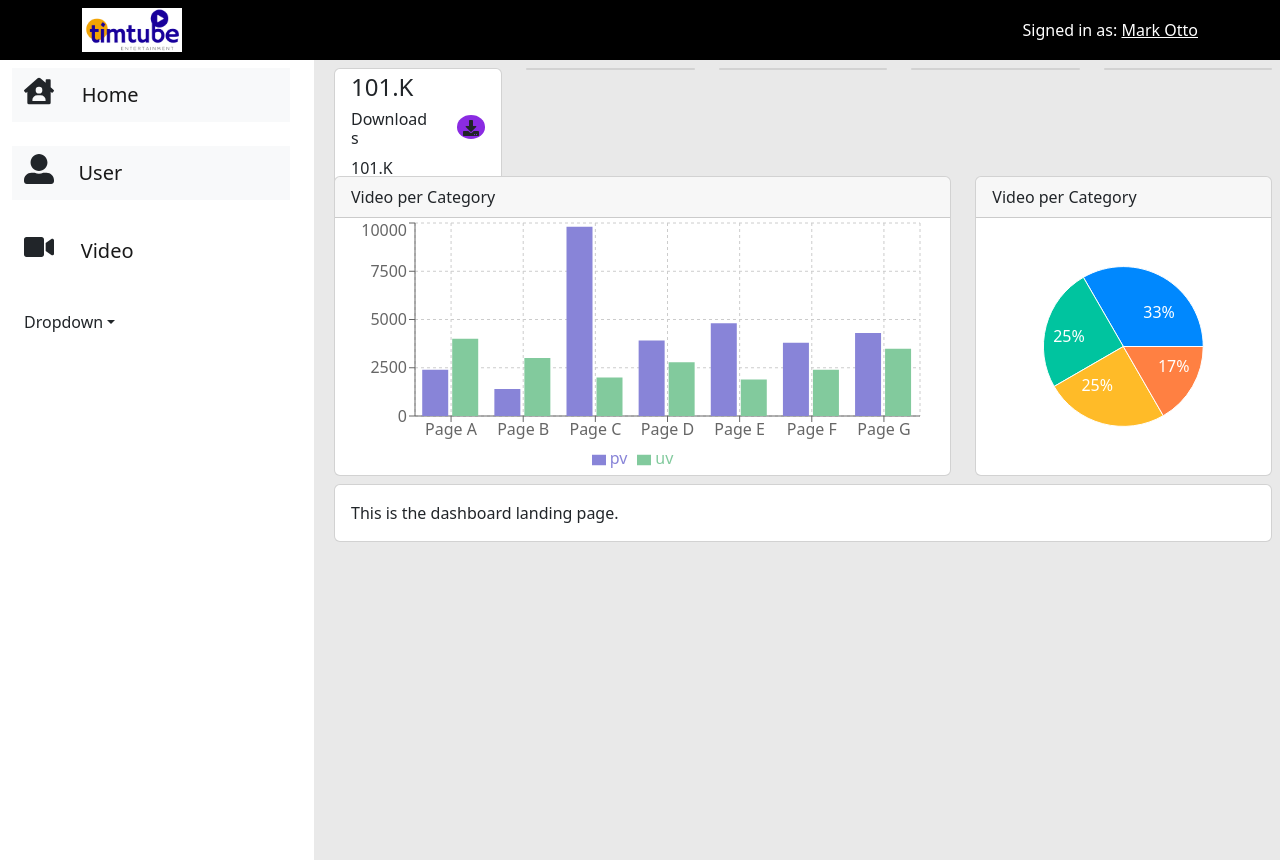
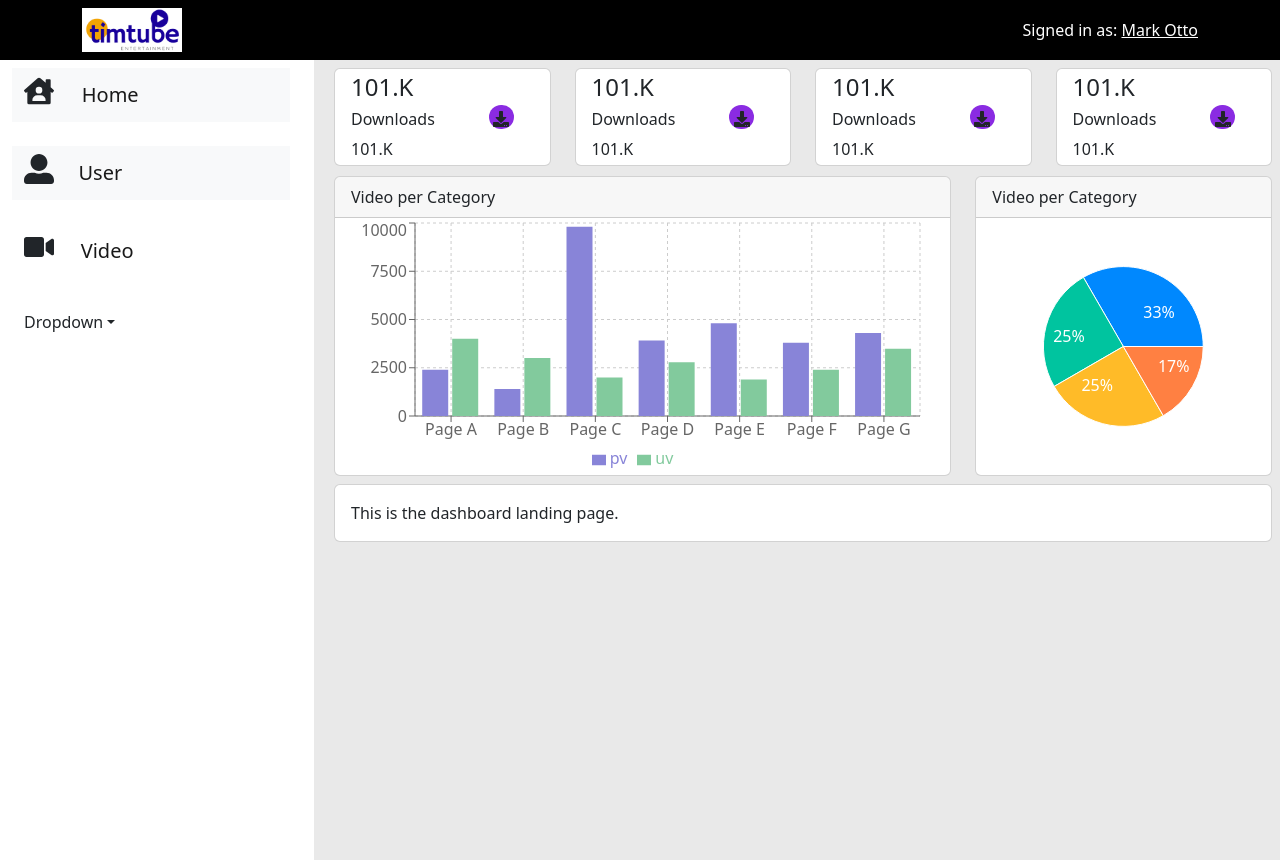
Before and after one commit to Daedite/store-nzedi-admin-ui, a React (Create React App) app: page /home in a window 1280 px wide. Built offline with nearby package versions, Linux system fonts and the light colour scheme.

Commit message:
chartes added.

```diff
--- a/src/component/pages/dashboard-pages/landing-page/landing-page.css
+++ b/src/component/pages/dashboard-pages/landing-page/landing-page.css
@@ -1,6 +1,6 @@
 .purpleCardIcon{
     background-color: blueviolet;
-    border-radius: 70%;
-    width: 100%;
-    height: 70%;
+    border-radius: 80px;
+    width: 25px;
+    /*height: 70%;*/
 }
--- a/src/component/pages/dashboard-pages/landing-page/landing-page.js
+++ b/src/component/pages/dashboard-pages/landing-page/landing-page.js
@@ -35,16 +35,64 @@ export default function LandingPage(){
                     </Card>
                 </Col>
                 <Col>
-                    <Card></Card>
+
+                    <Card>
+                        <Row className="m-1">
+                            <Col md={8}>
+                                <h4>101.K</h4>
+                                <h6>Downloads</h6>
+                                <a>101.K</a>
+                            </Col>
+                            <Col md={4} className=" text-center m-auto mr-1">
+                                <div className="purpleCardIcon ">
+                                    <FaDownload  />
+                                </div>
+
+                            </Col>
+
+                        </Row>
+
+                    </Card>
                 </Col>
                 <Col>
-                    <Card></Card>
+
+                    <Card>
+                        <Row className="m-1">
+                            <Col md={8}>
+                                <h4>101.K</h4>
+                                <h6>Downloads</h6>
+                                <a>101.K</a>
+                            </Col>
+                            <Col md={4} className=" text-center m-auto mr-1">
+                                <div className="purpleCardIcon ">
+                                    <FaDownload  />
+                                </div>
+
+                            </Col>
+
+                        </Row>
+
+                    </Card>
                 </Col>
                 <Col>
-                    <Card></Card>
-                </Col>
-                <Col>
-                    <Card></Card>
+
+                    <Card>
+                        <Row className="m-1">
+                            <Col md={8}>
+                                <h4>101.K</h4>
+                                <h6>Downloads</h6>
+                                <a>101.K</a>
+                            </Col>
+                            <Col md={4} className=" text-center m-auto mr-1">
+                                <div className="purpleCardIcon ">
+                                    <FaDownload  />
+                                </div>
+
+                            </Col>
+
+                        </Row>
+
+                    </Card>
                 </Col>
             </Row>
             <Row style={{height:"300px"}}>
```
Also changed, not shown: 1 other file (tests, documents, lock files or other folders).
